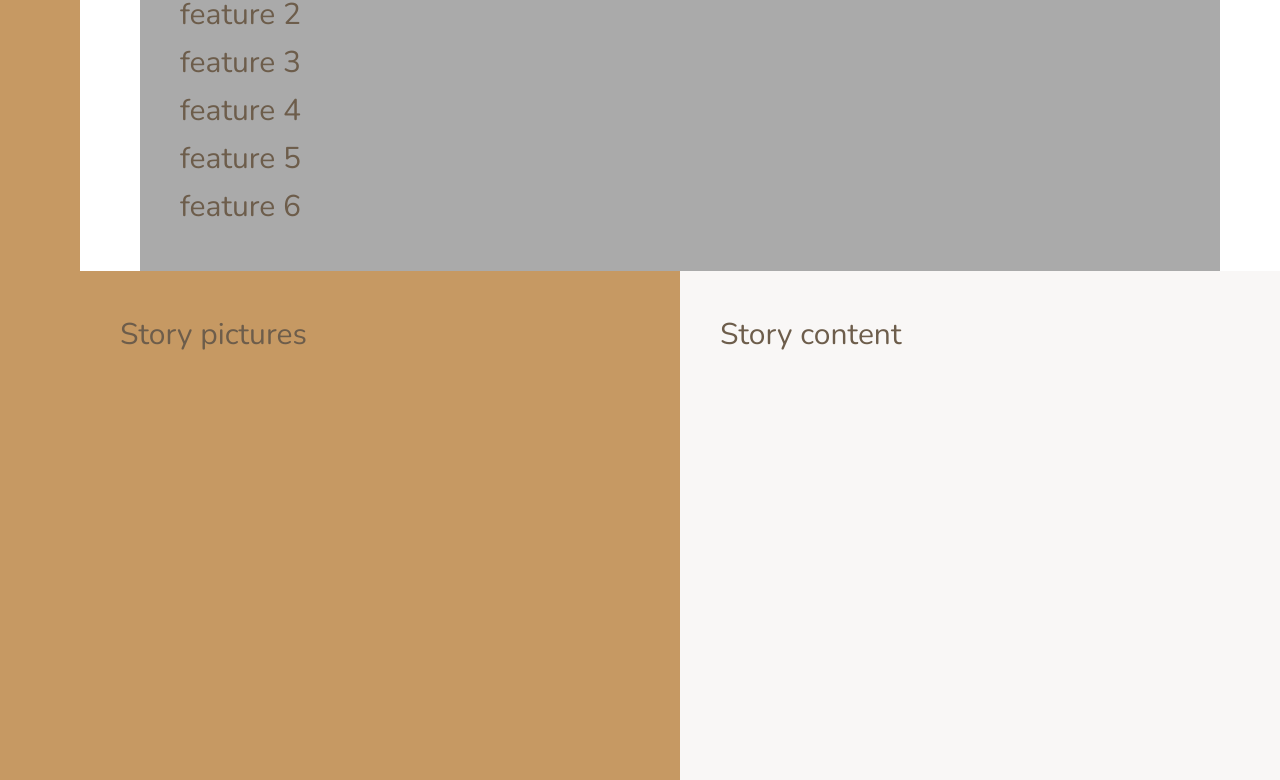
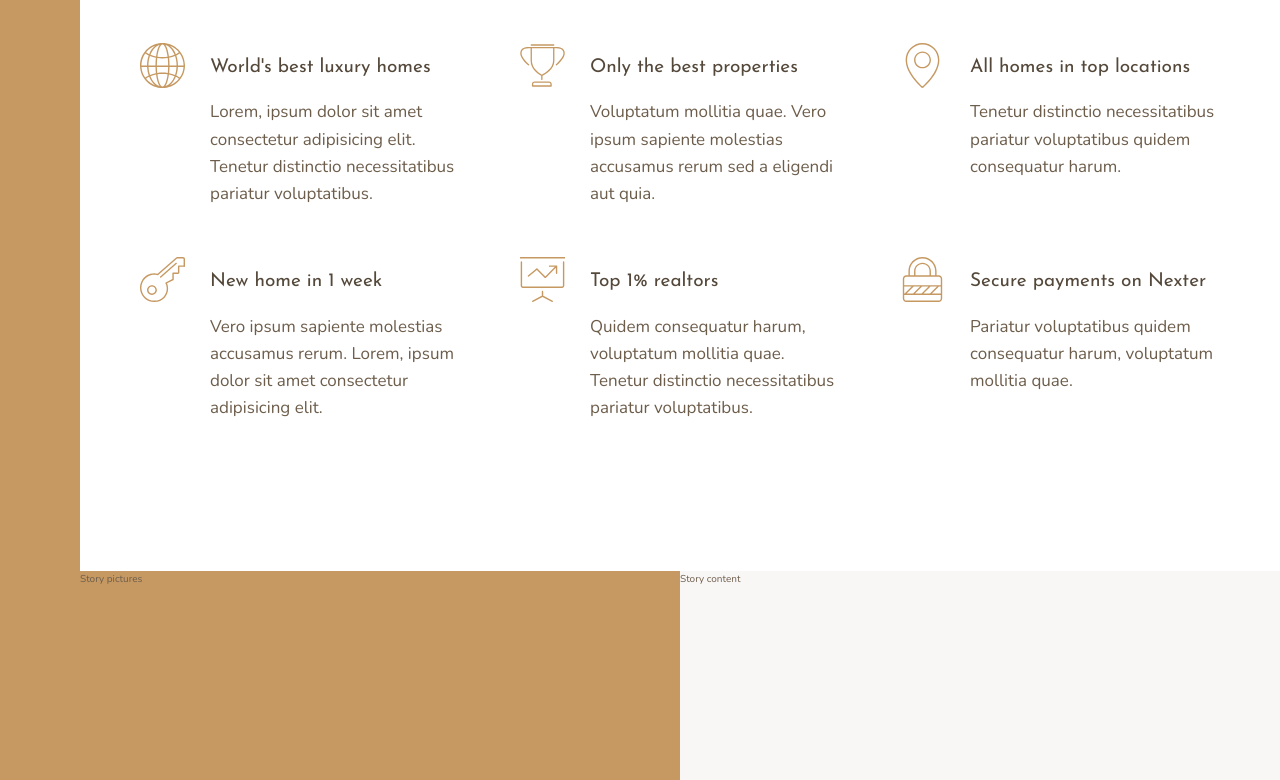
Before and after one commit to jeffcad/Nexter-Project, a website: page index.html in a window 1280 px wide. Shown: the part 737-1517 px from the top of the page. Drawn offline with nearby package versions, Linux system fonts and the light colour scheme.

Commit message:
Features section

```diff
--- a/index.html
+++ b/index.html
@@ -28,12 +28,60 @@
   </div>
 
   <section class="features">
-    <div class="feature">feature 1</div>
-    <div class="feature">feature 2</div>
-    <div class="feature">feature 3</div>
-    <div class="feature">feature 4</div>
-    <div class="feature">feature 5</div>
-    <div class="feature">feature 6</div>
+    <div class="feature">
+      <svg class="feature__icon">
+        <use href="img/sprite.svg#icon-global"></use>
+      </svg>
+      <h4 class="heading-4 heading-4--dark">World's best luxury homes</h4>
+      <p class="feature__text">
+        Lorem, ipsum dolor sit amet consectetur adipisicing elit. Tenetur distinctio necessitatibus pariatur
+        voluptatibus.
+      </p>
+    </div>
+    <div class="feature">
+      <svg class="feature__icon">
+        <use href="img/sprite.svg#icon-trophy"></use>
+      </svg>
+      <h4 class="heading-4 heading-4--dark">Only the best properties</h4>
+      <p class="feature__text">
+        Voluptatum mollitia quae. Vero ipsum sapiente molestias accusamus rerum sed a eligendi aut quia.
+      </p>
+    </div>
+    <div class="feature">
+      <svg class="feature__icon">
+        <use href="img/sprite.svg#icon-map-pin"></use>
+      </svg>
+      <h4 class="heading-4 heading-4--dark">All homes in top locations</h4>
+      <p class="feature__text">
+        Tenetur distinctio necessitatibus pariatur voluptatibus quidem consequatur harum.
+      </p>
+    </div>
+    <div class="feature">
+      <svg class="feature__icon">
+        <use href="img/sprite.svg#icon-key"></use>
+      </svg>
+      <h4 class="heading-4 heading-4--dark">New home in 1 week</h4>
+      <p class="feature__text">
+        Vero ipsum sapiente molestias accusamus rerum. Lorem, ipsum dolor sit amet consectetur adipisicing elit.
+      </p>
+    </div>
+    <div class="feature"><svg class="feature__icon">
+        <use href="img/sprite.svg#icon-presentation"></use>
+      </svg>
+      <h4 class="heading-4 heading-4--dark">Top 1% realtors</h4>
+      <p class="feature__text">
+        Quidem consequatur harum, voluptatum mollitia quae. Tenetur distinctio necessitatibus pariatur voluptatibus.
+      </p>
+    </div>
+    <div class="feature">
+      <svg class="feature__icon">
+        <use href="img/sprite.svg#icon-lock"></use>
+      </svg>
+      <h4 class="heading-4 heading-4--dark">Secure payments on Nexter</h4>
+      <p class="feature__text">
+        Pariatur voluptatibus quidem consequatur harum, voluptatum mollitia quae.
+      </p>
+    </div>
   </section>
 
   <div class="story__pictures">
--- a/sass/_base.scss
+++ b/sass/_base.scss
@@ -38,9 +38,4 @@ body {
   display: grid;
   grid-template-rows: 80vh min-content 40vw repeat(3, min-content);
   grid-template-columns: [sidebar-start] 8rem [sidebar-end full-start] minmax(6rem, 1fr) [center-start] repeat(8, [col-start] minmax(min-content, 14rem) [col-end]) [center-end] minmax(6rem, 1fr) [full-end];
-
-  & > * {
-    padding: 4rem;
-    font-size: 3rem;
-  }
 }
--- a/sass/_features.scss
+++ b/sass/_features.scss
@@ -1,4 +1,30 @@
 .features {
-  background-color: $color-grey-light-2;
   grid-column: center-start / center-end;
+
+  margin: 15rem 0;
+
+  display: grid;
+  // grid-template-columns: repeat(3, 1fr);
+  grid-template-columns: repeat(auto-fit, minmax(25rem, 1fr));
+  gap: 6rem;
+  align-items: start;
 }
+
+.feature {
+
+  display: grid;
+  grid-template-columns: min-content 1fr;
+  gap: 1.5rem 2.5rem;
+
+  &__icon {
+    fill: $color-primary;
+    width: 4.5rem;
+    height: 4.5rem;
+    grid-row: 1 / span 2;
+    transform: translateY(-1rem);
+  }
+
+  &__text {
+    font-size: 1.7rem;
+  }
+}
--- a/sass/_typography.scss
+++ b/sass/_typography.scss
@@ -0,0 +1,29 @@
+%heading {
+  font-family: $font-display;
+  font-weight: 400;
+}
+
+.heading-1 {
+  @extend %heading;
+}
+
+.heading-2 {
+  @extend %heading;
+}
+
+.heading-3 {
+  @extend %heading;
+}
+
+.heading-4 {
+  @extend %heading;
+  font-size: 1.9rem;
+
+  &--light {
+    color: $color-grey-light-1;
+  }
+
+  &--dark {
+    color: $color-grey-dark-1;
+  }
+}
```
Also changed, not shown: css/style.css.
